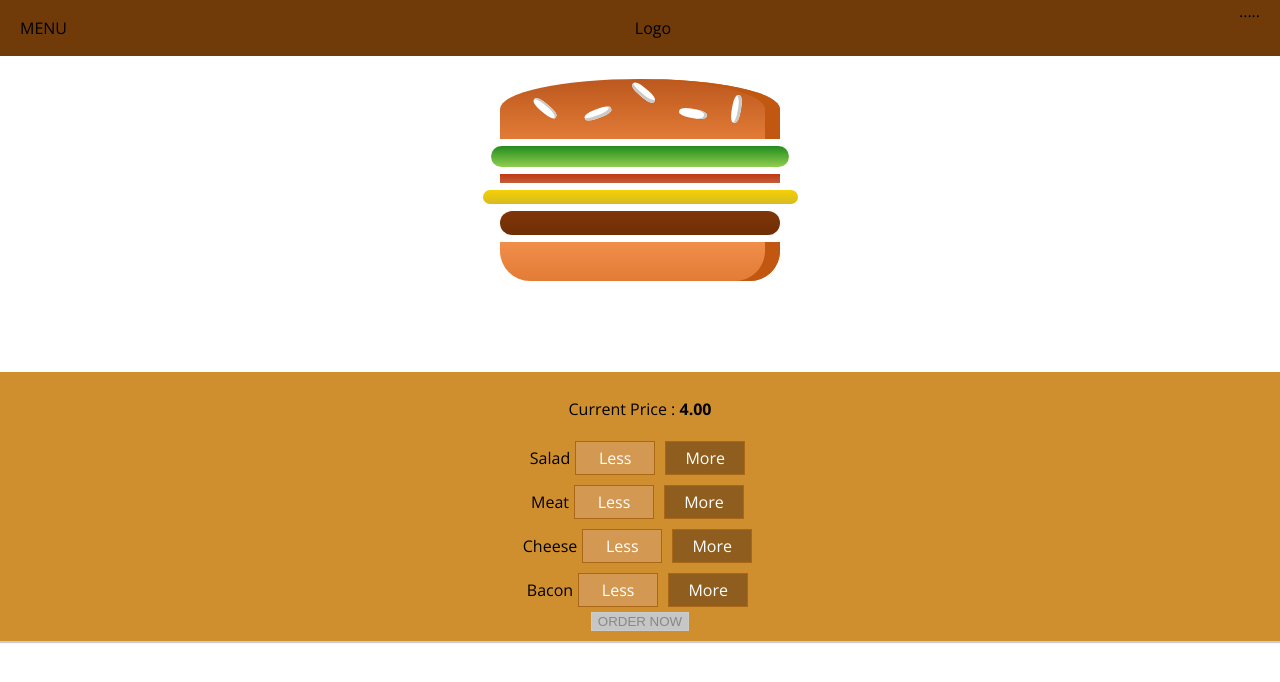
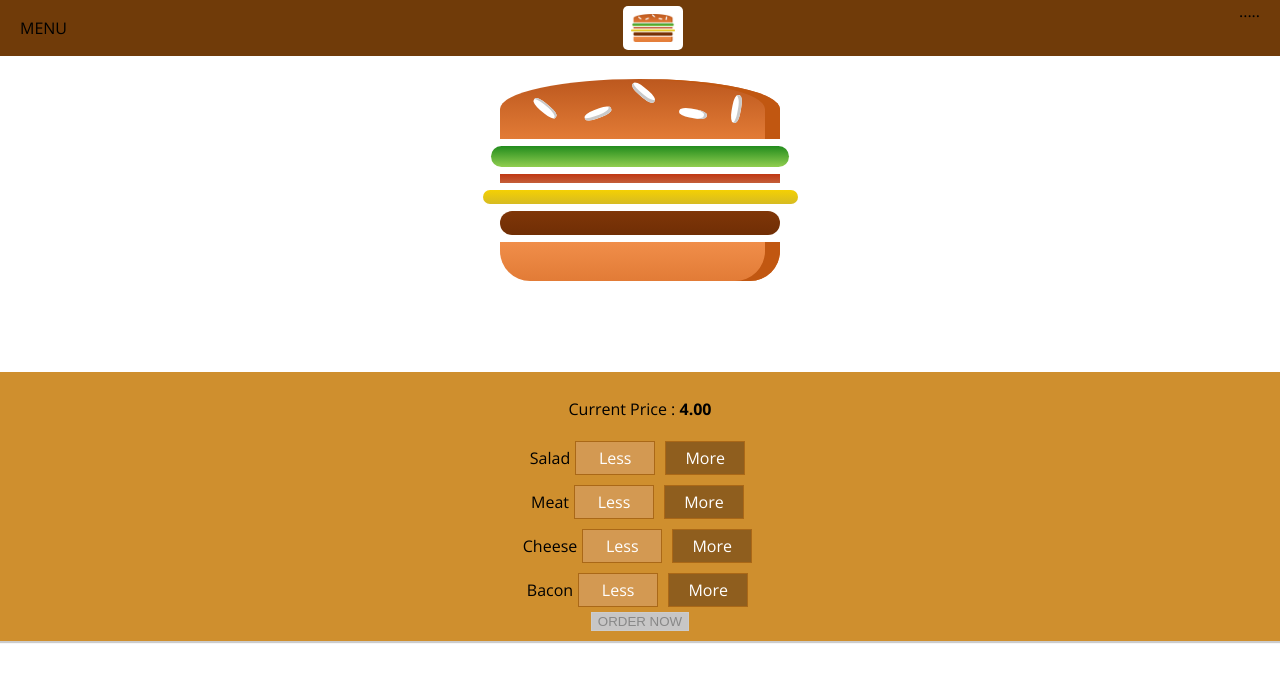
Before and after one commit to anukulSaini/BurgerBuilder-2, a React app in the folder burger-builder-2/: page / in a window 1280 px wide. Shown: the top 682 px of the page. Built offline with nearby package versions, Linux system fonts and the light colour scheme.

Commit message:
add logo.css file and imported to toolbar.js

```diff
--- /dev/null
+++ b/burger-builder-2/src/components/Logo/Logo.css
@@ -0,0 +1,11 @@
+.Logo {
+    background-color: white;
+    padding: 8px;
+    height: 80%;
+    box-sizing: border-box ;
+    border-radius: 5px;
+}
+
+.Logo img {
+    height: 100%;
+}
--- a/burger-builder-2/src/components/Logo/Logo.js
+++ b/burger-builder-2/src/components/Logo/Logo.js
@@ -1,5 +1,14 @@
 import React from 'react';
 
-const logo = (props)  => ();
+import classes from './Logo.css';
+import burgerLogo from '../../assets/images/burger-logo.png'
+
+const logo = (props)  => (
+      <div className={classes.Logo}>
+          <img src = {burgerLogo} alt = "MyBurger"></img>
+
+      </div>
+
+);
 
 export default logo;
--- a/burger-builder-2/src/components/Navigation/Toolbar/Toolbar.js
+++ b/burger-builder-2/src/components/Navigation/Toolbar/Toolbar.js
@@ -1,11 +1,12 @@
 import React from 'react';
 
 import classes from './Toolbar.css';
+import Logo from '../../Logo/Logo';
 
 const toolbar = (props) =>(
     <header className={classes.Toolbar}>
         <div>MENU</div>
-        <di>Logo</di>
+        <Logo></Logo>
         <nav>.....</nav>
     </header>
 );
```
